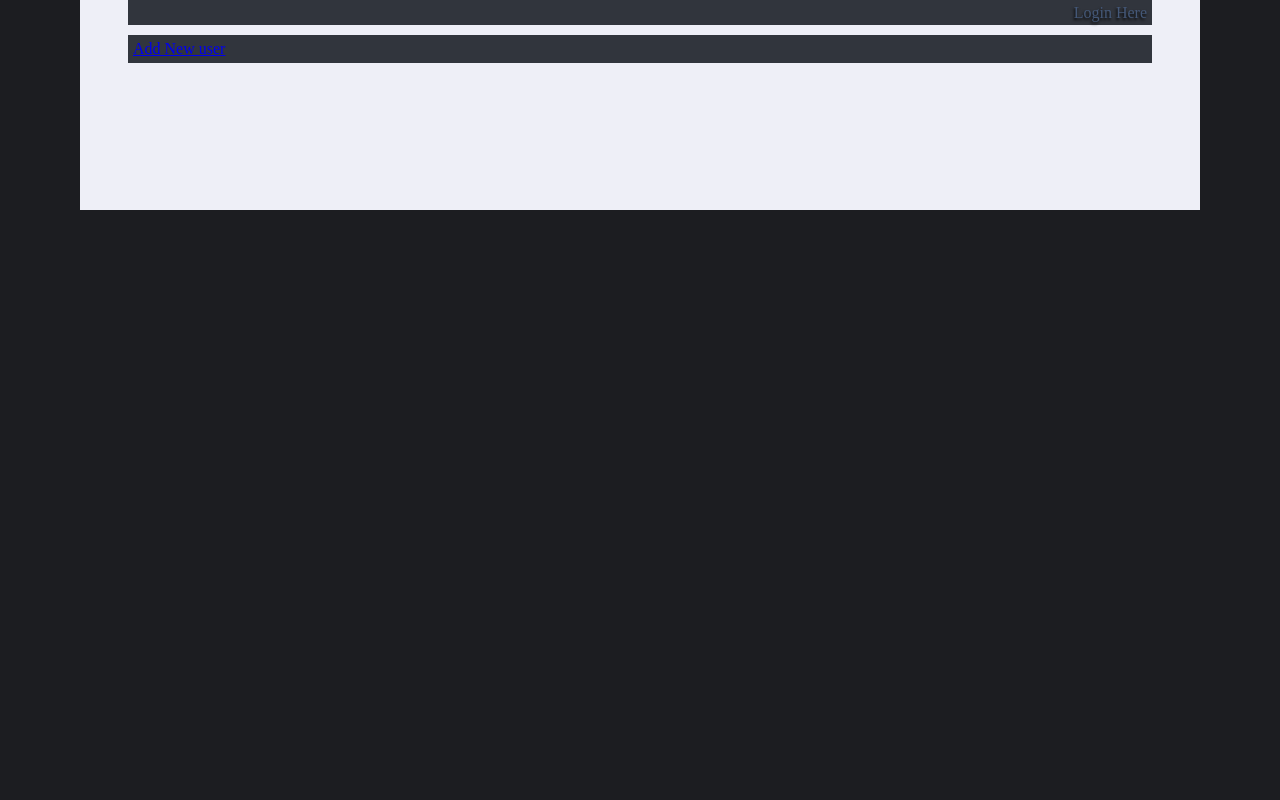
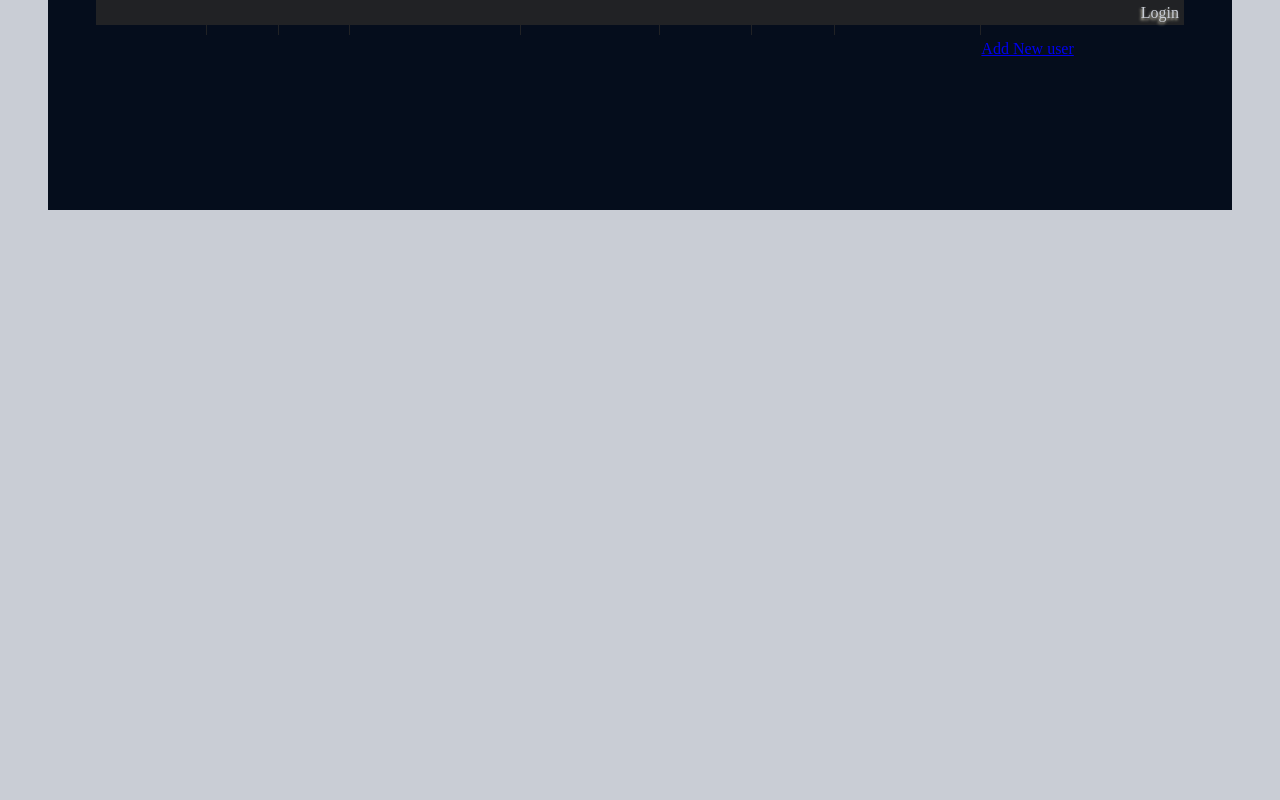
Before and after one commit to Mike-Dunton/Star-Commander, a PHP site: page / in a window 1280 px wide. Run offline with PHP 8.4, Linux system fonts and the light colour scheme; data that the repository does not hold is empty; some libraries are stand-ins or nearby versions.

Commit message:
Navigation Styles

```diff
--- a/includes/css/style.css
+++ b/includes/css/style.css
@@ -4,41 +4,41 @@ body, p {
 }
 
 body {
-    background-color:#1c1d21;
-    color:#EEEFF7;
+    background-color:#C9CDD5;
+    color:#C9CDD5;
 }
 
 
 .container {
     position: relative;
-    width: 80%;
+    width: 85%;
     height:210px;
     padding:0px;
-    background-color:#EEEFF7;
-    border: 3em solid #EEEFF7;
+    background-color:#050D1C;
+    border: 3em solid #050D1C;
     border-width: 0 3em;
     margin:0 auto;
 }
 
-.login_container {
+.top_Bar {
     position: absolute;
     top:0;
     left:0;
     width: 100%;
     height: 25px;
     line-height: 25px;
-    background-color: #31353D;
+    background-color: #212225;
     text-align:right;
     cursor: pointer;
 }
 
-.login_container p {
-    color:#445878;
+.top_Bar p {
+    color:#C9CDD5;
     padding-right:5px;
-    text-shadow: -1px 2px 3px #000;
+    text-shadow: -1px 2px 3px #DCD7BF;
 }
 
-.login_extended {
+.login {
     position: absolute;
     z-index:1000;
     right:0px;
@@ -46,9 +46,10 @@ body {
     width:350px;
     height: auto;
     display:none;
-    background-color:#31353D;
+    text-shadow: -1px 2px 3px #BCC5D5;
+    background-color:#212225;
 }
-.login_extended p {
+.login p {
    padding: 5px 5px;
 }
 .content {
@@ -56,8 +57,52 @@ body {
     width:100%;
     top:35px;
     height:auto;
-    background-color:#31353D;
+    background-color:#050D1C;
 }
 .content p {
   padding: 5 5 5 5;
 }
+.header {
+    position: relative;
+    width:100%;
+    top:35px;
+    height:200px;
+    background-color:#31353D;
+}
+#navigation {
+    font-family: verdana;
+    width:100%;
+    font-size: 14px;
+    list-style: none;
+    background:#212225;
+}
+
+#navigation li {
+    float:left;
+    border-right: solid 1px #212225;
+    height: 35px;
+}
+
+#navigation li a:link, #navigation li a:visited {
+    color: #DCD7BF;
+    text-decoration: none;
+    display:block;
+    height: 35px;
+    line-height: 35px;
+    padding: 0 14px;
+    text-transform: uppercase;
+}
+
+.firstItem{
+    border-left: solid 1px #212225;
+}
+
+
+.lastItem{
+    border-right: solid 1px #212225;
+}
+
+#navigation a:hover{
+    background: #2A2307;
+    text-decoration: underline;
+}
--- a/index.php
+++ b/index.php
@@ -13,10 +13,10 @@ $users = $dbh->query('SELECT * FROM user');
 </head>
 <body>
     <div class="container">
-        <div class="login_container">
-            <p>Login Here</p>
+        <div class="top_Bar">
+            <p>Login</p>
         </div>
-        <div class="login_extended">
+        <div class="login">
             <form action="login.php" method="post">
                <p> Email:
                 <input type="text" name="email" /> </p>
@@ -26,7 +26,7 @@ $users = $dbh->query('SELECT * FROM user');
             </form></p>
         </div>
     <script type="text/javascript">
-        $(".login_container").click(
+        $(".top_Bar").click(
             function(){
                 $(this).next().slideToggle(400);
             },
@@ -34,6 +34,17 @@ $users = $dbh->query('SELECT * FROM user');
                 $(this).next().slideToggle(400);
             });
     </script>
+<ul id="navigation">
+    <li class="first"><a href="#">Home</a></li>
+    <li><a href="#">Home</a></li>
+    <li><a href="#">Fleet</a></li>
+    <li><a href="#">Discussion Board</a></li>
+    <li><a href="#">Who is Online</a></li>
+    <li><a href="#">Politics</a></li>
+    <li><a href="#">Justice</a></li>
+    <li><a href="#">Entertainment</a></li>
+</ul>
+
         <div class="content">
             <?php
             foreach($users as $row){
```
